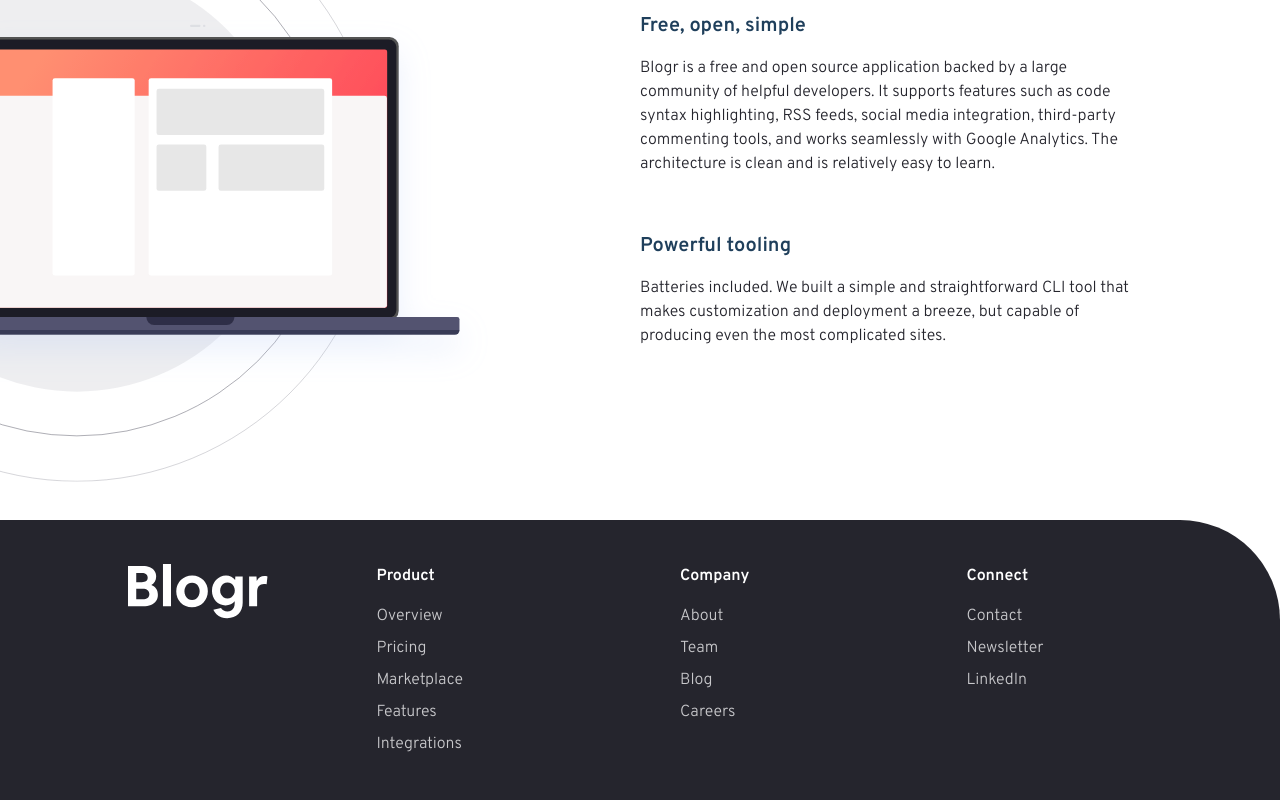
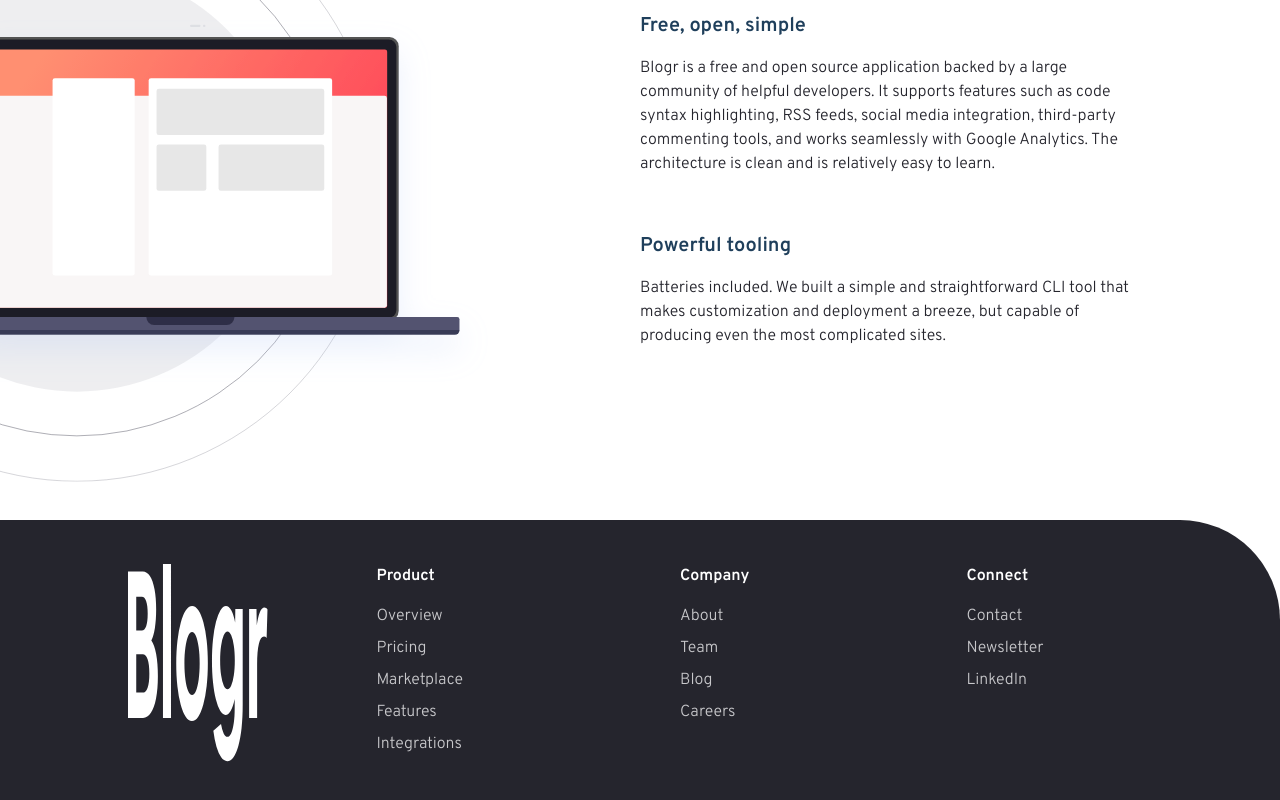
Before and after one commit to IsraelJorge/blogr-landing-page, a React (Vite) app: page / in a window 1280 px wide. Shown: the part 1980-2780 px from the top of the page. Built offline with nearby package versions, Linux system fonts and the light colour scheme.

Commit message:
fix: ajuste na responsividade

```diff
--- a/src/components/Footer.tsx
+++ b/src/components/Footer.tsx
@@ -15,7 +15,9 @@ export function Footer() {
   return (
     <footer className="bg-neutral-gray_800 flex items-center justify-center py-11 text-white rounded-tr-[100px] font-ubunto ">
       <div className="w-[80%] flex md:flex-col md:items-center md:gap-8">
-        <img src={Logo} alt="Logo" className="w-[140px] h-full" />
+        <a href="#" className="block">
+          <img src={Logo} alt="Logo" className="w-[140px] h-full" />
+        </a>
 
         <div className="flex flex-1 justify-around md:flex-col md:justify-center md:items-center md:text-center md:gap-4">
           <ItemFooter title="Product" ItemsFooter={itemProduct} />
--- a/src/components/Header.tsx
+++ b/src/components/Header.tsx
@@ -16,9 +16,9 @@ export function Header() {
   return (
     <header className="w-full max-w-[1000px] mx-auto py-10 flex justify-between relative z-10 lg:px-10">
       <div className="flex items-center gap-20">
-        <div>
+        <a href="#" className="block">
           <img src={Logo} alt="Logo da blorgr" />
-        </div>
+        </a>
         <nav className="flex items-center gap-5 lg:hidden">
           <ItemHeader title="Product" itemsDropdown={itemsDropdownProduct} />
           <ItemHeader title="Company" itemsDropdown={itemsDropdownCompany} />
```
